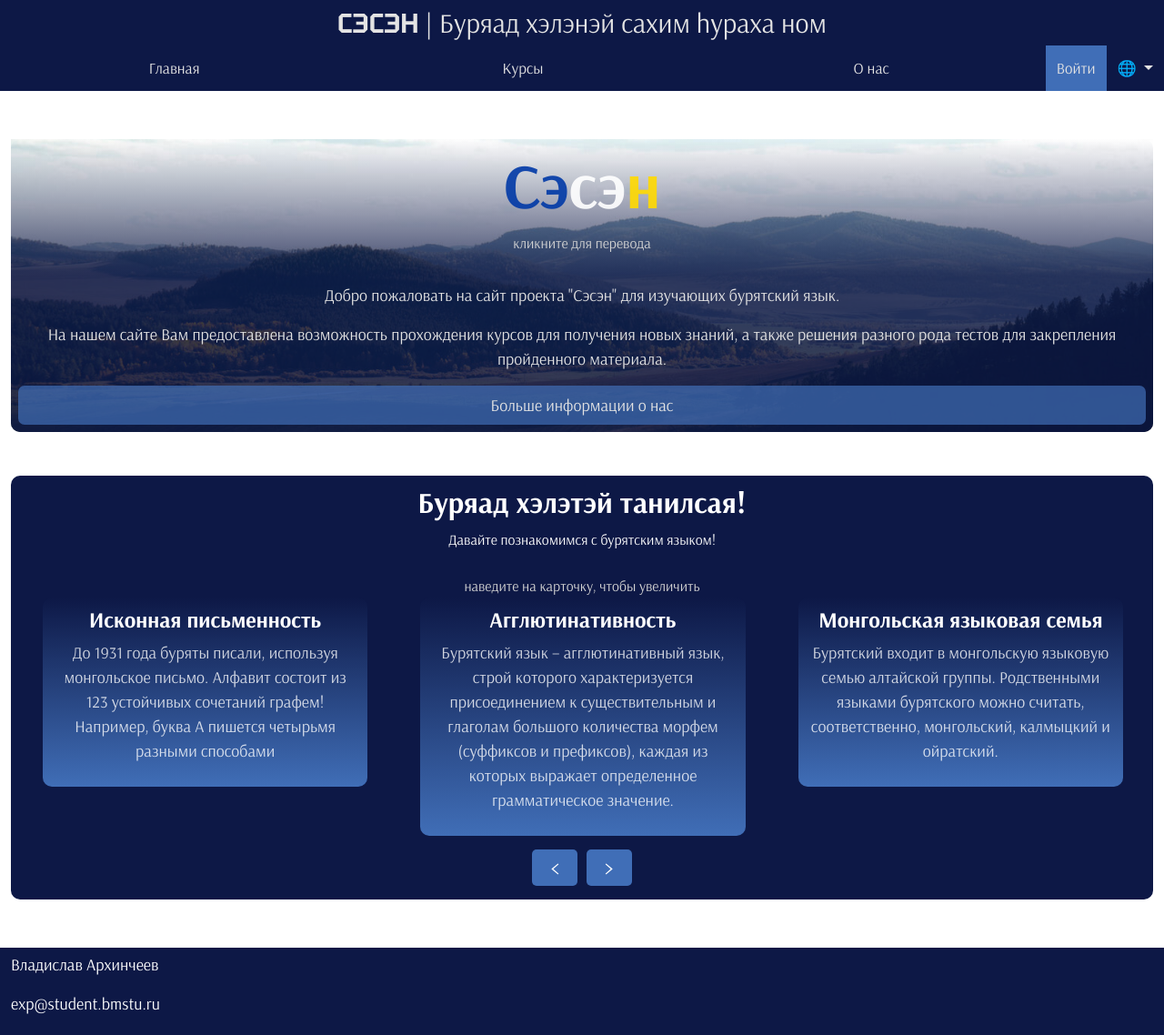
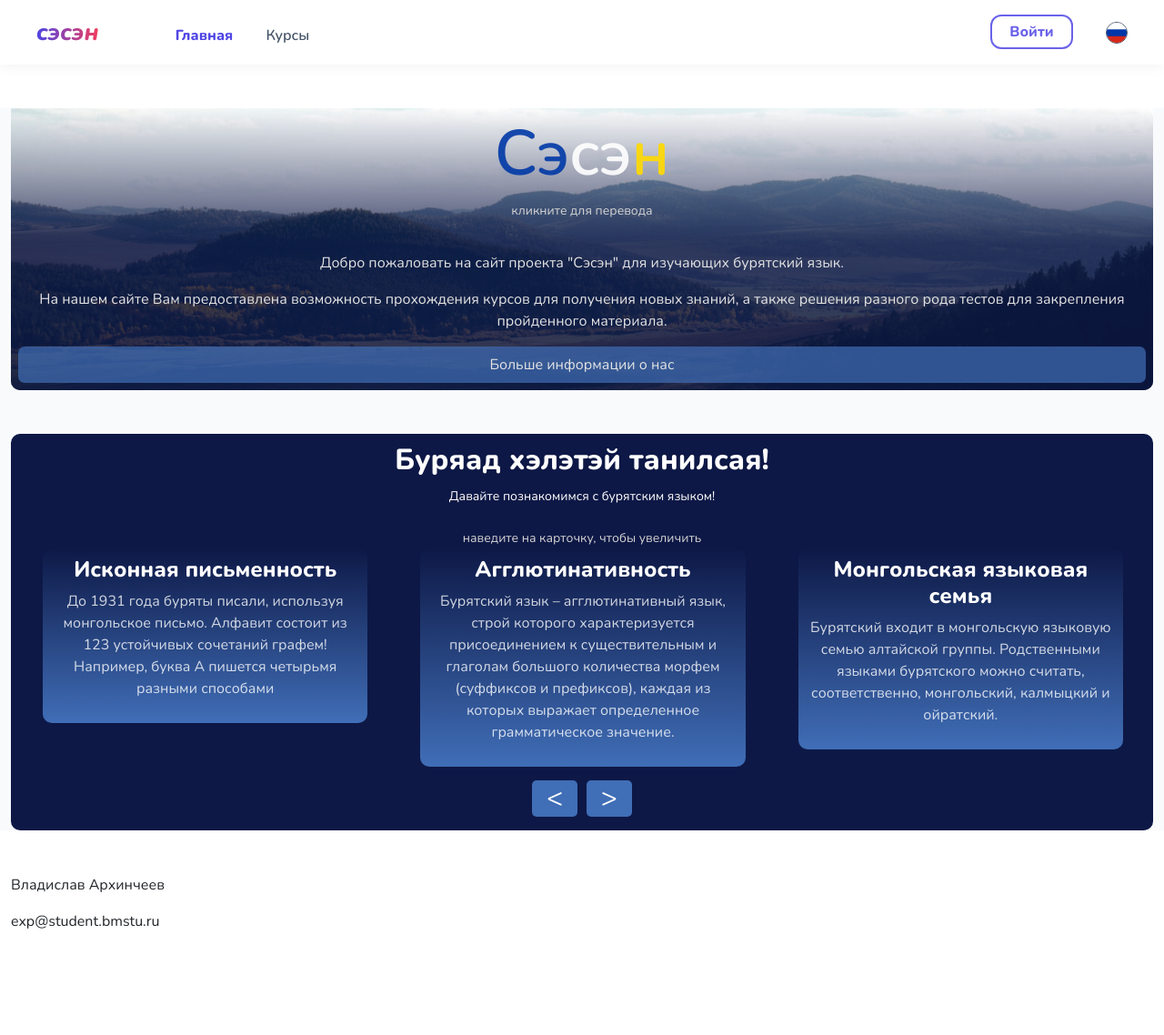
Before and after one commit to XRoyalPTX/buryadtextbook, a Django app: page /home/ in a window 1280 px wide. Shown: the whole page at 91% size. After the commit the page ends 1021 px from the top, so only its background shows below. Run offline with Django 5.2, Linux system fonts and the light colour scheme; some libraries are stand-ins or nearby versions.

Commit message:
изменен стиль header в base.html

```diff
--- a/static/css/base.css
+++ b/static/css/base.css
@@ -1,4 +1,116 @@
 body {
+    font-family: "Nunito", sans-serif !important;
+}
+
+header {
+    background-color: white;
+    box-shadow: 0 2px 15px rgba(0, 0, 0, 0.05);
+    position: sticky;
+    top: 0;
+    padding: 1rem;
+}
+
+.in-header-container {
+    display: flex;
+    max-width: 1200px;
+    margin: 0 auto;
+    width: 100%;
+    align-items: center;
+    justify-content: space-between;
+}
+
+.logo {
+    text-decoration: none;
+    background: linear-gradient(90deg, rgb(78,69,228), rgb(243,61,93));
+    -webkit-background-clip: text;
+    color: transparent;
+    transition: 0.2s;
+    font-size: 26px;
+    font-weight: 700;
+    font-style: italic;
+    transition: 0.6s;
+    margin-right: 5rem;
+}
+
+.logo:hover {
+    color: rgb(79,70,229);
+    transition: 1s;
+    cursor: pointer;
+}
+
+@media(max-width: 500px) {
+    .logo {
+        display: none;
+    }
+}
+
+.in-header-container .menu-btn {
+    color: rgb(71,85,105);
+    font-weight: 600;
+    text-decoration: none;
+    transition: 0.3s;
+}
+
+.in-header-container .menu-btn:hover {
+    color: rgb(79,70,229);
+    transition: 0.3s;
+    font-size: 17px;
+}
+
+.in-header-container .menu-btn.active {
+    color: rgb(79,70,229);
+    font-weight: 700;
+}
+
+.in-header-container .log-btn {
+    background-color: transparent;
+    border: 2px solid rgb(106,98,233);
+    border-radius: 12px;
+    text-decoration: none;
+    padding: 0.4rem 1.2rem;
+    color: rgb(106,98,233);
+    font-weight: 700;
+    transition: 0.3s;
+    font-size: 16px;
+}
+
+.in-header-container .log-btn:hover {
+    background-color: rgb(106,98,233);
+    color: white;
+    transition: 0.3s;
+    border: 2px solid black;
+}
+
+.menu-help-btns {
+    display: flex;
+    align-items: center;
+}
+
+.menu-help-btns img {
+    border: 1px solid rgba(71,85,105,1);
+    border-radius: 50%;
+    transition: 0.3s;
+}
+
+.menu-help-btns img:hover {
+    border: 1px solid rgb(79,70,229);
+    transition: 0.3s;
+}
+
+main {
+    background-color: rgb(248,250,252);
+}
+
+
+
+
+
+
+
+
+/* СТАРЫЙ ДИЗАЙН */
+
+/*body {
     font-family: "Arsenal", sans-serif !important;
     font-weight: 400 !important;
     font-size: 18px !important;
@@ -7,7 +119,7 @@ body {
     padding: 0 !important;
     display: flex  !important;
     flex-direction: column !important;
-    min-height: 100vh !important;  /* вся высота окна */
+    min-height: 100vh !important;
 }
 
 header {
@@ -108,4 +220,4 @@ footer {
 footer p {
     color: white;
     flex-shrink: 0;
-}
+}*/
--- a/templates/base.html
+++ b/templates/base.html
@@ -26,31 +26,30 @@
 
 <body>
 
-    <header class="container-fluid text-center">
-        <div class="col-12 logo d-none d-md-block">
-            <a href="{% url 'home' %}">СЭСЭН</a><span class=> | Буряад хэлэнэй сахим hураха ном</span>
+    <header>
+
+        <div class="in-header-container">
+            <nav class="menu-btns d-none d-md-block">
+                <a href="{% url 'home' %}" class="logo">cэсэн</a>
+                <a href="{% url 'home' %}" class="menu-btn me-3 {% if request.path == '/home/' %}active{% endif %}">Главная</a>
+                <a href="#" class="menu-btn mx-3 {% if request.path == '/courses/' %}active{% endif %}">Курсы</a>
+            </nav>
+            <nav class="menu-btns d-block d-md-none">
+                <a href="{% url 'home' %}" class="logo">cэсэн</a>
+                <a href="{% url 'home' %}" class="menu-btn me-2 {% if request.path == '/home/' %}active{% endif %}">Главная</a>
+                <a href="#" class="menu-btn mx-2 {% if request.path == '/courses/' %}active{% endif %}">Курсы</a>
+            </nav>
+
+            <nav class="menu-help-btns d-none d-md-block">
+                <a href="{% url 'login' %}" class="log-btn mx-3">Войти</a>
+                <a href="#" class="ms-3"><img src="{% static 'images/ruslang.png' %}" height="24px" width="24px"></a>
+            </nav>
+            <nav class="menu-help-btns d-block d-md-none">
+                <a href="{% url 'login' %}" class="log-btn mx-2">Войти</a>
+                <a href="#" class="ms-2"><img src="{% static 'images/ruslang.png' %}" height="24px" width="24px"></a>
+            </nav>
         </div>
-        <div class="col-12 logo d-block d-md-none">
-            <a href="{% url 'home' %}">СЭСЭН</a>
-        </div>
-        <div class="row justify-content-between menu-buttons">
 
-            <a class="col menu-button" href="{% url 'home' %}">Главная</a>
-
-            <a class="col menu-button" href="#">Курсы</a>
-
-            <a class="col menu-button" href="{% url 'about' %}">О нас</a>
-
-            <a class="col-auto log-in-button" href="{% url 'login' %}">Войти</a>
-
-            <a class="col-auto menu-button dropdown-toggle d-block" href="#" role="button" id="dropdownMenuLink" data-bs-toggle="dropdown" aria-expanded="false">
-                🌐
-            </a>
-            <ul class="dropdown-menu text-center" aria-labelledby="dropdownMenuLink" style="position: absolute; width: auto; min-width: 50px;">
-                <li><a class="dropdown-item" href="#"><img src="{% static 'images/ruslang.png' %}" style="height: 17px;">&nbsp;Русский</a></li>
-                <li><a class="dropdown-item" href="#"><img src="{% static 'images/englang.png' %}" style="height: 17px;">&nbsp;English</a></li>
-            </ul>
-        </div>
     </header>
 
     <main class="container-fluid">
```
Also changed, not shown: static/images/globe-alt.svg (added).
